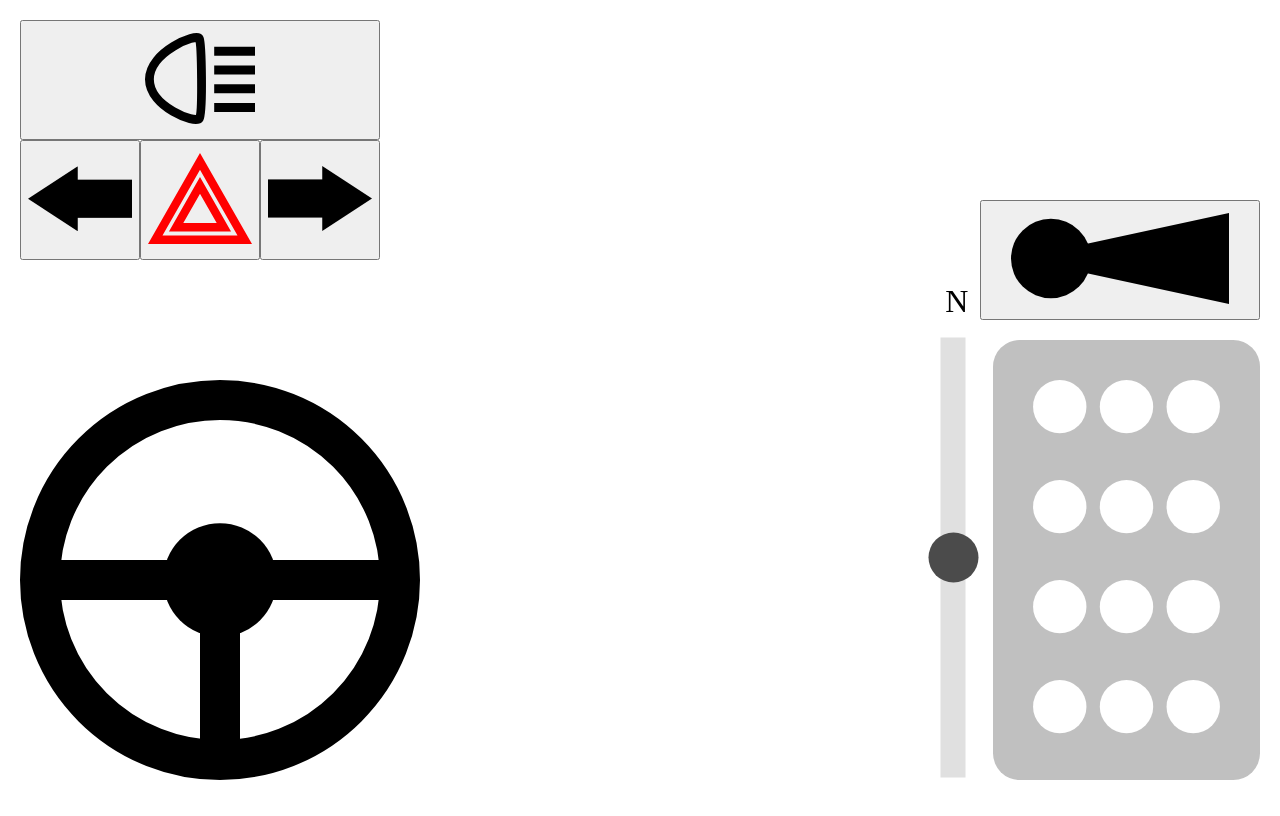
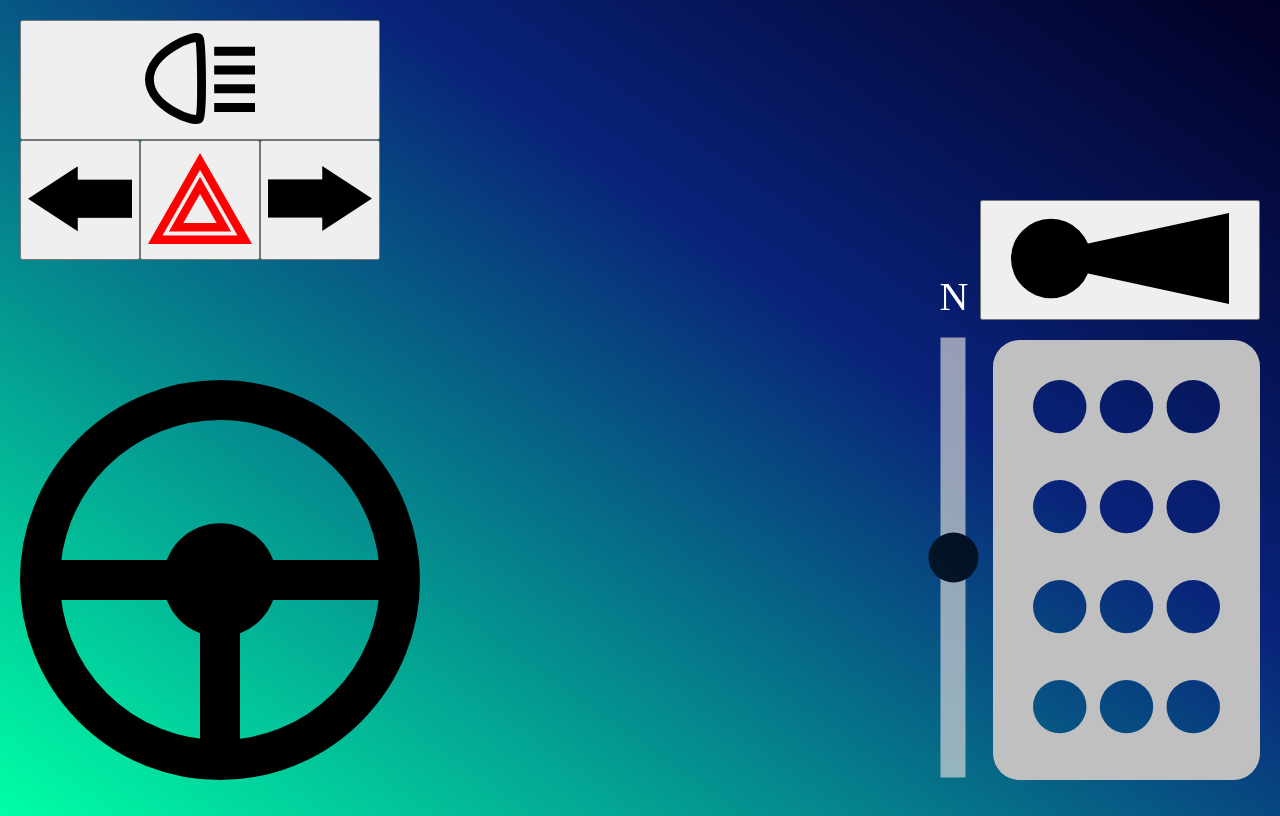
Before and after one commit to IPdotSetAF/ESP-RC-Car, a plain HTML site: page data/index.html in a window 1280 px wide. Drawn offline with Linux system fonts and the light colour scheme.

Commit message:
added gradient background

```diff
--- a/data/style.css
+++ b/data/style.css
@@ -3,6 +3,7 @@ body {
     height: 100vh;
     overflow: hidden;
     touch-action: none;
+    background: linear-gradient(215deg, rgba(2, 0, 36, 1) 0%, rgba(9, 34, 121, 1) 37%, rgba(0, 255, 166, 1) 100%);
 }
 
 #steering-wheel {
@@ -75,8 +76,9 @@ body {
     position: absolute;
     bottom: calc(20px + 55vh);
     right: calc(25px + (55vh*200)/330);
-    font-size: 2em;
+    font-size: 2.5em;
     margin: 20px;
+    color: white;
 }
 
 .slider {
```
